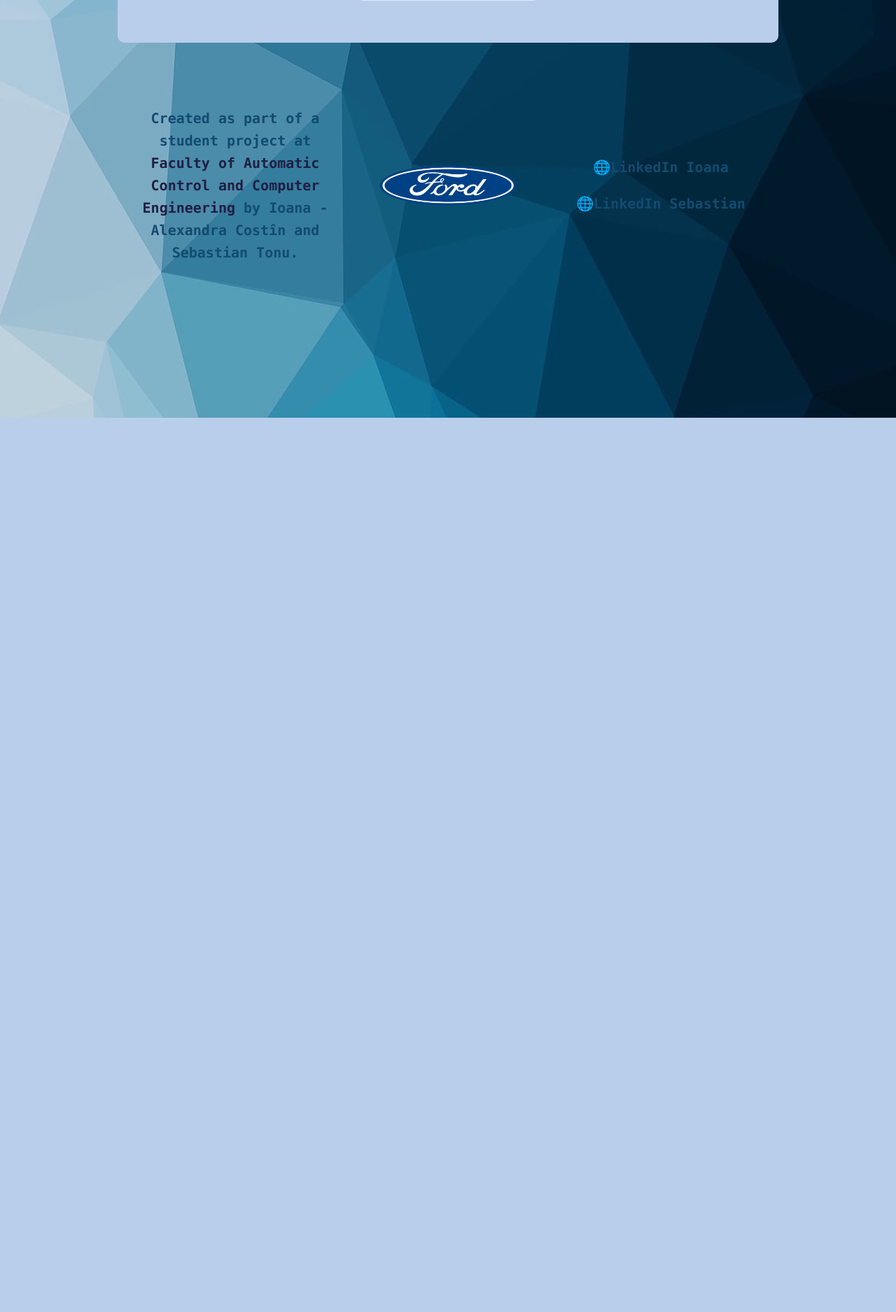
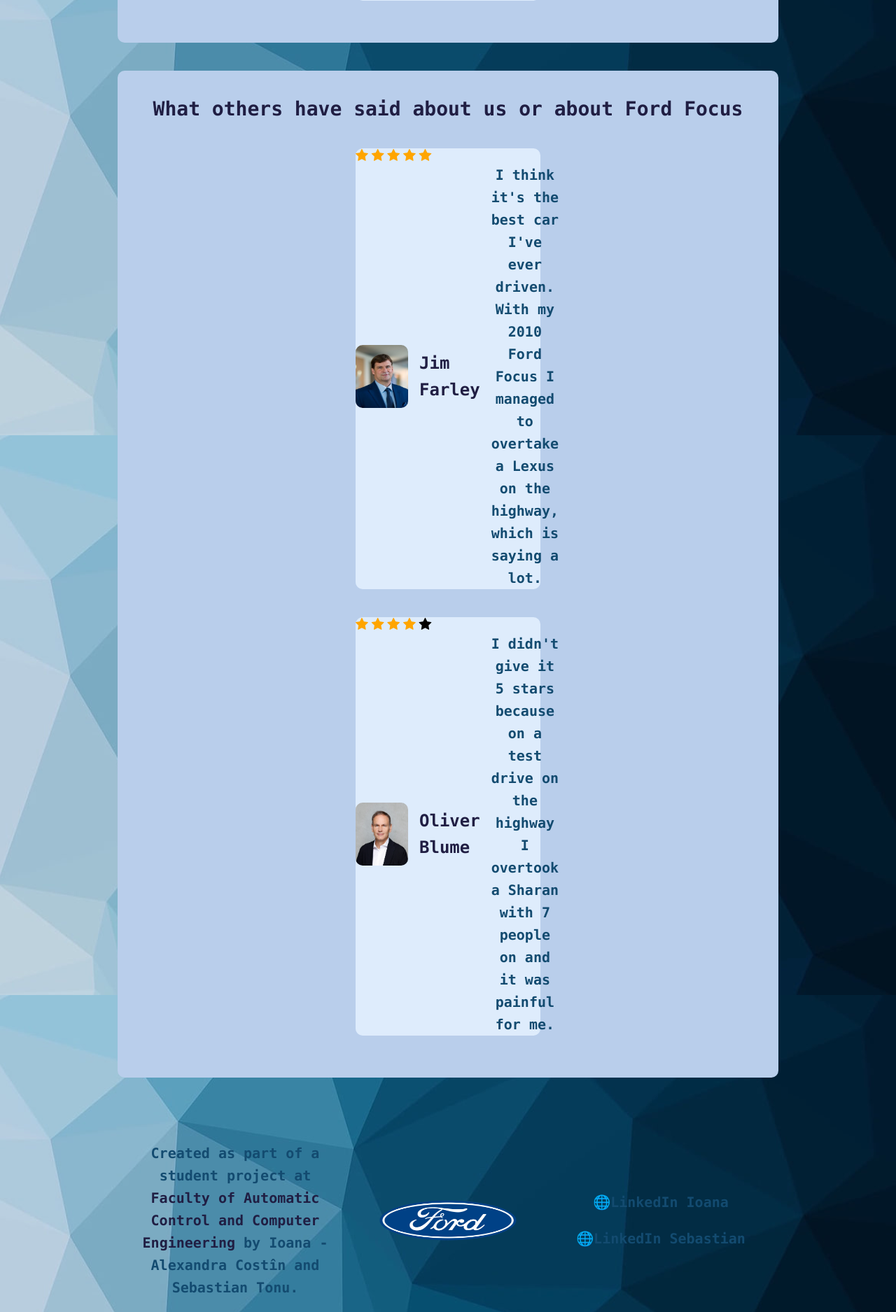
Before and after one commit to ioanaTonu/Ford_Focus_Presentation, a PHP site: page /src/pages/review.html in a window 1280 px wide. Shown: the part 978-2853 px from the top of the page at 70% size. Before the commit the page ends 1575 px from the top, so only its background shows below. Run offline with PHP 8.4, Linux system fonts and the light colour scheme.

Commit message:
created 2 reviews for now, until we ll start working with php

```diff
--- a/src/pages/review.html
+++ b/src/pages/review.html
@@ -1,20 +1,23 @@
 <!DOCTYPE html>
 <html lang="en">
+
 <head>
     <meta charset="UTF-8">
     <meta http-equiv="X-UA-Compatible" content="IE=edge">
     <meta name="viewport" content="width=device-width, initial-scale=1.0">
     <link href="../styles/style.css" rel="stylesheet" type="text/css" />
     <link rel="icon" type="image/x-icon" href="../images/favicon.png">
+    <link rel="stylesheet" href="https://cdnjs.cloudflare.com/ajax/libs/font-awesome/4.7.0/css/font-awesome.min.css">
     <title>Review</title>
 </head>
+
 <body>
     <!-- HEADER -->
     <div>
         <ul>
             <li class="logo-item">
                 <a href="../../index.html">
-                  <img src="../images/logo.png" alt="logo" width="260" height="52">
+                    <img src="../images/logo.png" alt="logo" width="260" height="52">
                 </a>
             </li>
 
@@ -64,27 +67,87 @@
                 </div>
             </div>
             <br>
-          </form>
+        </form>
+    </div>
 
+    <div class="container">
+        <h1> What others have said about us or about Ford Focus </h1>
+
+        <div class="formGeneral">
+            <!-- star rating -->
+            <span class="fa fa-star checked"></span>
+            <span class="fa fa-star checked"></span>
+            <span class="fa fa-star checked"></span>
+            <span class="fa fa-star checked"></span>
+            <span class="fa fa-star checked"></span>
+
+            <br>
+
+            <div class="flex-container-review">
+
+                <div class="logo-wrapper">
+                    <img src="../images/JimFarley.jpg" alt="JimReview" width="75" height="90">
+                </div>
+
+                <div class="text-content">
+                    <h5>Jim Farley</h5>
+                </div>
+
+                <div class="text-content">
+                    <p>I think it's the best car I've ever driven. With my 2010 Ford Focus I managed to overtake a Lexus on the highway, which is saying a lot.</p>
+                </div>
+            </div>
         </div>
+
+        <div class="formGeneral">
+            <!-- star rating -->
+            <span class="fa fa-star checked"></span>
+            <span class="fa fa-star checked"></span>
+            <span class="fa fa-star checked"></span>
+            <span class="fa fa-star checked"></span>
+            <span class="fa fa-star "></span>
+
+            <br>
+
+            <div class="flex-container-review">
+
+                <div class="logo-wrapper">
+                    <img src="../images/OliverBlume.jpg" alt="OliverReview" width="75" height="90">
+                </div>
+
+                <div class="text-content">
+                    <h5>Oliver Blume</h5>
+                </div>
+
+                <div class="text-content">
+                    <p>I didn't give it 5 stars because on a test drive on the highway I overtook a Sharan with 7 people on and it was painful for me.</p>
+                </div>
+            </div>
+        </div>
+
     </div>
+    </div>
+
     <!-- END MAIN -->
     <!-- FOOTER -->
     <div class="flex-container">
         <div class="text-content">
-          <p> Created as part of a student project at <a href="https://ac.tuiasi.ro/" target="_blank">Faculty of Automatic
-              Control and Computer Engineering</a> by Ioana - Alexandra Costîn and Sebastian Tonu. </p>
+            <p> Created as part of a student project at <a href="https://ac.tuiasi.ro/" target="_blank">Faculty of
+                    Automatic
+                    Control and Computer Engineering</a> by Ioana - Alexandra Costîn and Sebastian Tonu. </p>
         </div>
 
         <div class="logo-wrapper">
-          <img src="../images/logo_simple.png" alt="logo" width="260" height="200">
+            <img src="../images/logo_simple.png" alt="logo" width="260" height="200">
         </div>
 
         <div class="text-content">
-          <p><a href="https://www.linkedin.com/in/ioana-tonu-ba7244229/" target="_blank" >🌐</a>LinkedIn Ioana</p>
-          <p><a href="https://www.linkedin.com/in/sebastian-tonu-831a09145/" target="_blank">🌐</a>LinkedIn Sebastian</p>
+            <p><a href="https://www.linkedin.com/in/ioana-tonu-ba7244229/" target="_blank">🌐</a>LinkedIn Ioana</p>
+            <p><a href="https://www.linkedin.com/in/sebastian-tonu-831a09145/" target="_blank">🌐</a>LinkedIn Sebastian
+            </p>
         </div>
-      </div>
+    </div>
     <!-- END FOOTER -->
 </body>
+
 </html>
--- a/src/styles/style.css
+++ b/src/styles/style.css
@@ -31,13 +31,6 @@ h2 {
   margin-top: 20px;
   font-family: "Monaco";
   font-style: italic;
-}
-
-h5 {
-  color: #ffffff;
-  font-size: 22px;
-  margin-top: 20px;
-  font-family: "Monaco";
 }
 
 p {
@@ -351,6 +344,25 @@ select option {
   padding: 0.5rem;
 }
 
+.flex-container-review {
+  display: flex;
+  align-items: center;
+  gap: 1rem;
+}
+
+.flex-container-review p {
+  margin: 0; /* elimină spațiul default de sus/jos */
+  font-family: "Monaco";
+  color: #134B70;
+}
+
+.flex-container-review h5 {
+  margin: 0; /* elimină spațiul default de sus/jos */
+  font-family: "Monaco";
+  color: #201E43;
+  font-size: x-large;
+}
+
 .flex-container {
   display: flex;
     justify-content: space-between;
@@ -365,7 +377,6 @@ select option {
   flex: 1;
   text-align: center; /* opțional – pentru aliniere frumoasă */
 }
-
 
 .logo-wrapper {
   display: flex;
@@ -467,3 +478,7 @@ select option {
   background: #134B70;
   border-radius: 4px;
 }
+
+.checked {
+  color: orange;
+}
```
Also changed, not shown: src/images/JimFarley.jpg (added), src/images/OliverBlume.jpg (added).
